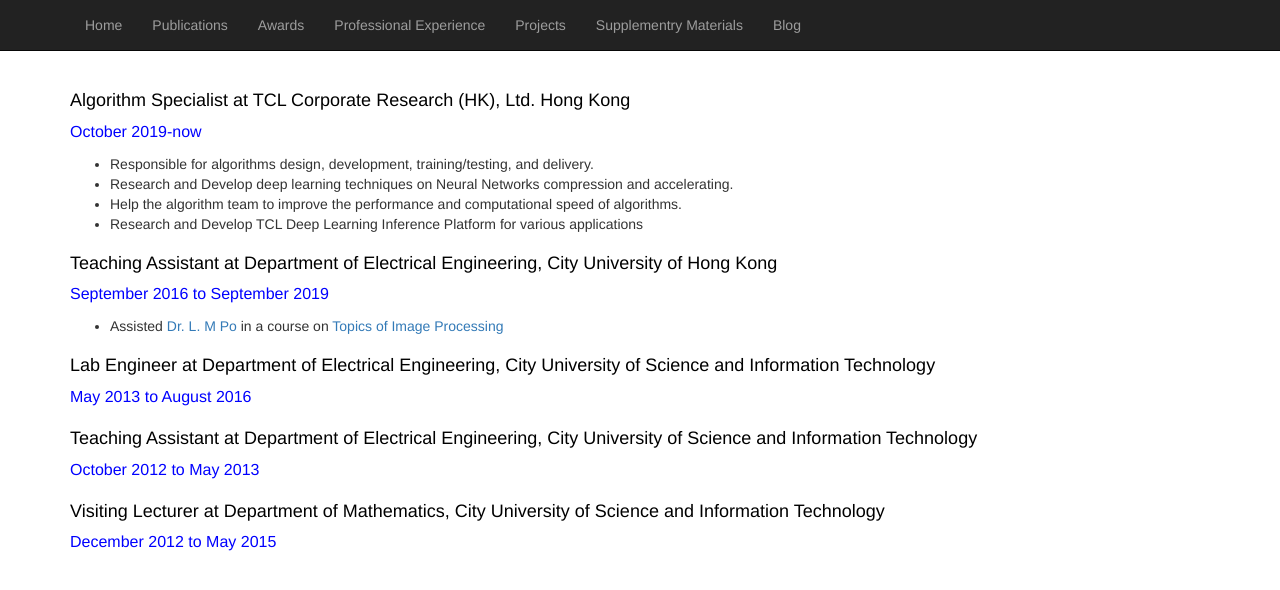
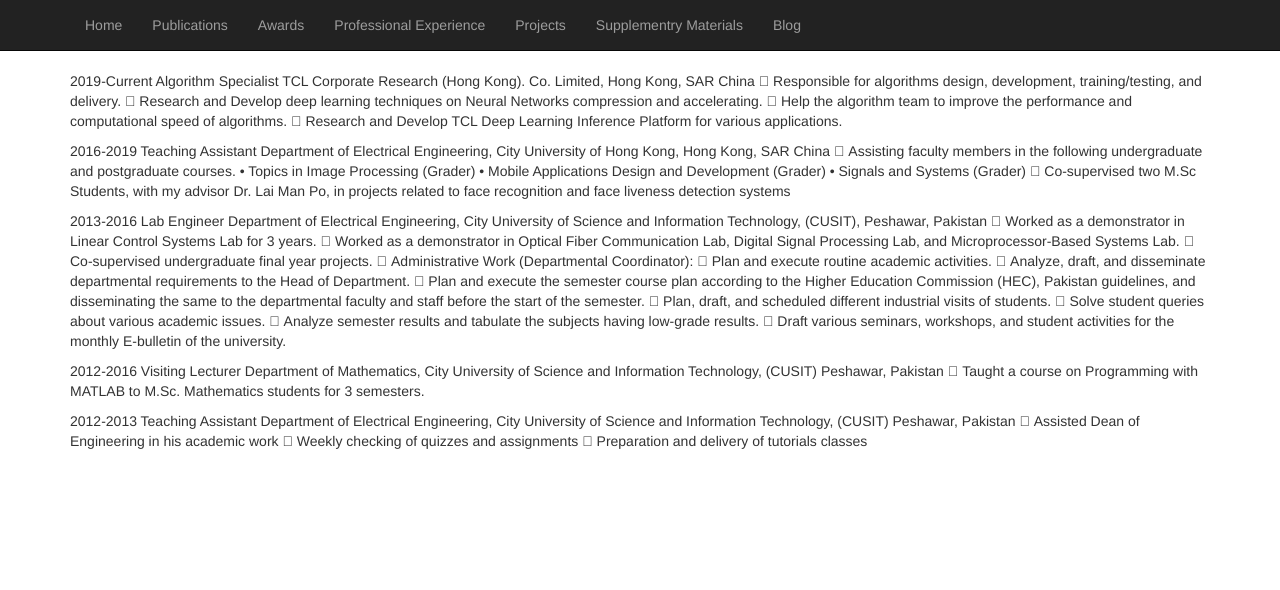
Before and after one commit to yasar-rehman/yasar, a Jekyll site: the page built from experience.md, in a window 1280 px wide. Shown: the top 590 px of the page. Built offline with Jekyll 4.4.1, drawn with Linux system fonts in a browser that asks for light colours; our own code applies the rules of GitHub Pages for plain Markdown files.

Commit message:
Update experience.md

```diff
--- a/experience.md
+++ b/experience.md
@@ -1,43 +1,40 @@
 
 
-<h1 style="color:black; font-size:18px">
-Algorithm Specialist at TCL Corporate Research (HK), Ltd. Hong Kong
-</h1>
-<p style="color:blue; font-size:16px">
-October 2019-now
- <ul style="list-style-type:disc">
-	<li>Responsible for algorithms design, development, training/testing, and delivery.</li>
-	<li>Research and Develop deep learning techniques on Neural Networks compression and accelerating.</li>
-	<li>Help the algorithm team to improve the performance and computational speed of algorithms.</li>
-	<li>Research and Develop TCL Deep Learning Inference Platform for various applications</li>
-</ul>
-</p>
+2019-Current	Algorithm Specialist
+TCL Corporate Research (Hong Kong). Co. Limited, Hong Kong, SAR China
+	Responsible for algorithms design, development, training/testing, and delivery.
+	Research and Develop deep learning techniques on Neural Networks compression and accelerating.
+	Help the algorithm team to improve the performance and computational speed of algorithms.
+	Research and Develop TCL Deep Learning Inference Platform for various applications.
 
-<h1 style="color:black; font-size:18px">
-Teaching Assistant at Department of Electrical Engineering, City University of Hong Kong
-</h1>
-<p style="color:blue; font-size:16px">
-September 2016 to September 2019 </p>
+2016-2019	Teaching Assistant
+ Department of Electrical Engineering, City University of Hong Kong, Hong Kong, SAR China
+	Assisting faculty members in the following undergraduate and postgraduate courses.
+•	Topics in Image Processing (Grader)
+•	Mobile Applications Design and Development (Grader)
+•	Signals and Systems (Grader)
+	Co-supervised two M.Sc Students, with my advisor Dr. Lai Man Po, in projects related to face recognition and face liveness detection systems
 
-- Assisted <a href="http://www.ee.cityu.edu.hk/~lmpo/index.html"> Dr. L. M Po <a/> in a course on <a href="http://www.ee.cityu.edu.hk/~lmpo/ee5806/index.html"> Topics of Image Processing<a/>
+2013-2016 	Lab Engineer
+Department of Electrical Engineering, City University of Science and Information Technology, (CUSIT), Peshawar, Pakistan
+	Worked as a demonstrator in Linear Control Systems Lab for 3 years.
+	Worked as a demonstrator in Optical Fiber Communication Lab, Digital Signal Processing Lab, and Microprocessor-Based Systems Lab.
+	Co-supervised undergraduate final year projects.
+	Administrative Work (Departmental Coordinator):
+	Plan and execute routine academic activities.
+	Analyze, draft, and disseminate departmental requirements to the Head of Department.
+	Plan and execute the semester course plan according to the Higher Education Commission (HEC), Pakistan guidelines, and disseminating the same to the departmental faculty and staff before the start of the semester.
+	Plan, draft, and scheduled different industrial visits of students.
+	Solve student queries about various academic issues.
+	Analyze semester results and tabulate the subjects having low-grade results.
+	Draft various seminars, workshops, and student activities for the monthly E-bulletin of the university.
 
-<h1 style="color:black; font-size:18px">
-Lab Engineer at Department of Electrical Engineering, City University of Science and Information Technology
-</h1>
-<p style="color:blue; font-size:16px">
-May 2013 to August 2016
-</p>
+2012-2016 	Visiting Lecturer
+Department of Mathematics, City University of Science and Information Technology, (CUSIT) Peshawar, Pakistan
+	Taught a course on Programming with MATLAB to M.Sc. Mathematics students for 3 semesters.
 
-<h1 style="color:black; font-size:18px">
-Teaching Assistant  at Department of Electrical Engineering, City University of Science and Information Technology
-</h1>
-<p style="color:blue; font-size:16px">
-October 2012 to May 2013
-</p>
-
-<h1 style="color:black; font-size:18px">
-Visiting Lecturer at Department of Mathematics, City University of Science and Information Technology
-</h1>
-<p style="color:blue; font-size:16px">
-December 2012 to May 2015
-</p>
+2012-2013 	Teaching Assistant
+ Department of Electrical Engineering, City University of Science and Information Technology, (CUSIT) Peshawar, Pakistan
+	Assisted Dean of Engineering in his academic work
+	Weekly checking of quizzes and assignments
+	Preparation and delivery of tutorials classes
```
